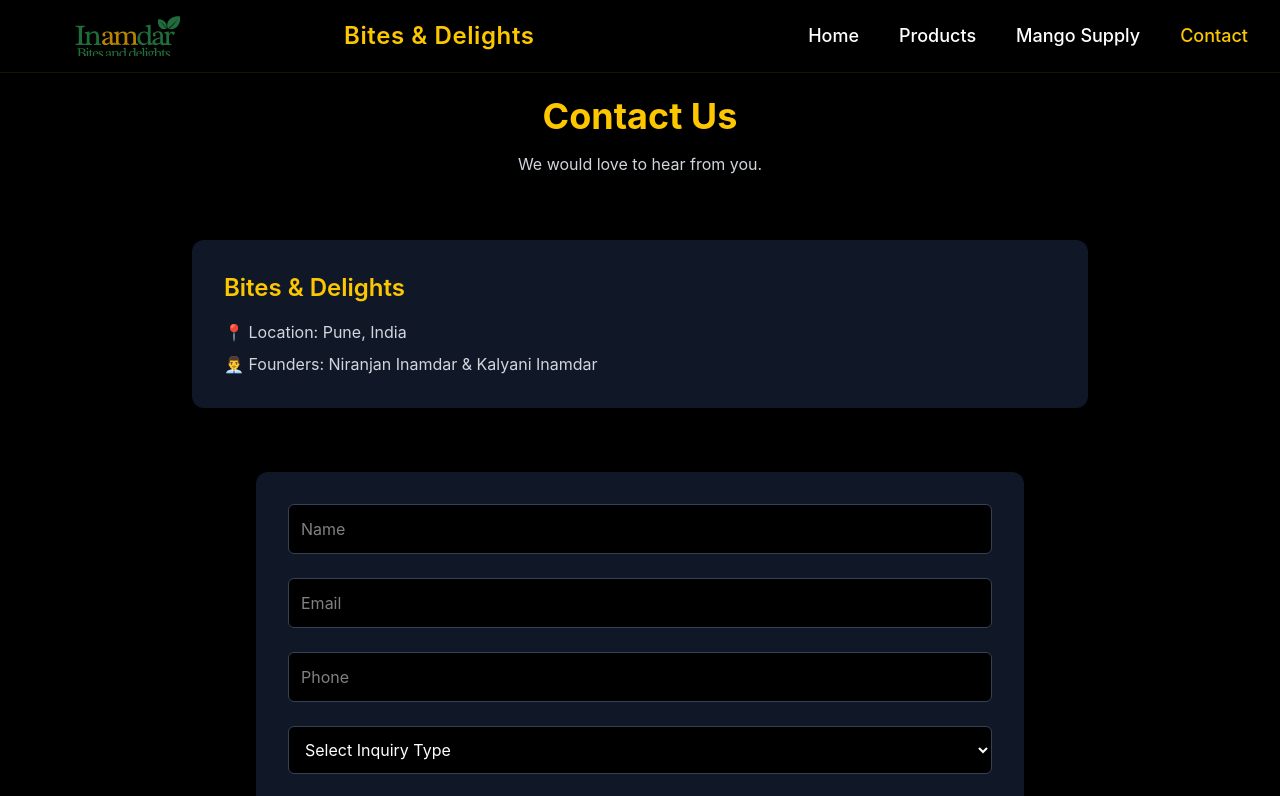
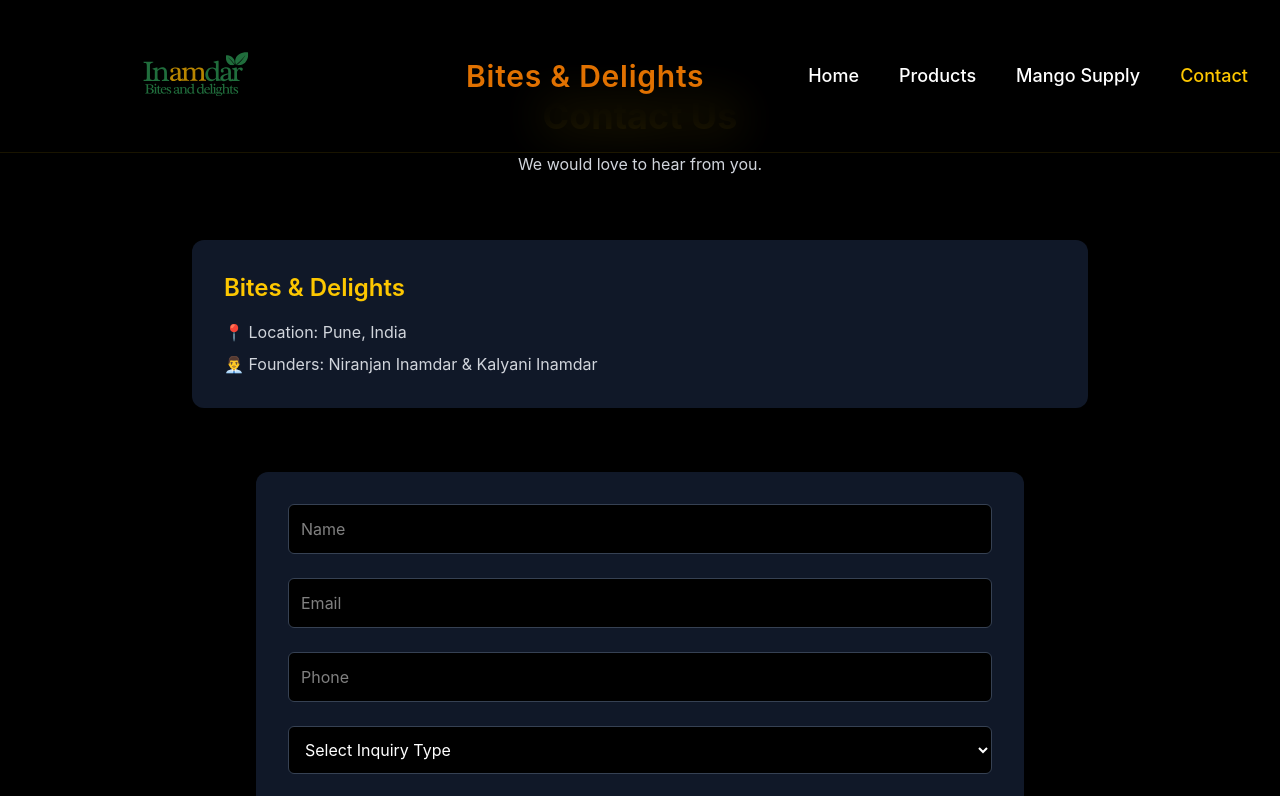
Before and after one commit to Hemant-1Kumar/bite-frontend, a React (Vite) app: page /contact in a window 1280 px wide. Shown: the top 796 px of the page. Built offline with nearby package versions, Linux system fonts and the light colour scheme.

Commit message:
Update Logo.jsx

```diff
--- a/src/components/Logo.jsx
+++ b/src/components/Logo.jsx
@@ -1,20 +1,20 @@
 import React from "react";
 import { Link } from "react-router-dom";
-import LogoImage from "../assets/Inamdar.svg";
+import LogoImage from "../assets/Inamdar_fixed.svg"; // use fixed file
 
 export default function Logo() {
   return (
-    <Link to="/" className="flex items-center space-x-3 overflow-hidden">
+    <Link to="/" className="flex items-center gap-4">
 
-      <div className="h-10 flex items-center overflow-hidden">
-       <img
+      {/* Logo Image */}
+     <img
   src={LogoImage}
   alt="Bites & Delights Logo"
-  className="h-75 w-auto object-contain scale-150 origin-left translate-y-5 -translate-x-25"
-/>
-      </div>
+  className="h-[120px] w-auto -ml-8 translate-y-4"
+ />
 
-      <span className="text-2xl font-semibold tracking-wide text-yellow-400">
+      {/* Brand Name */}
+      <span className="text-xl md:text-3xl font-semibold tracking-wide text-amber-600">
         Bites & Delights
       </span>
 
```
